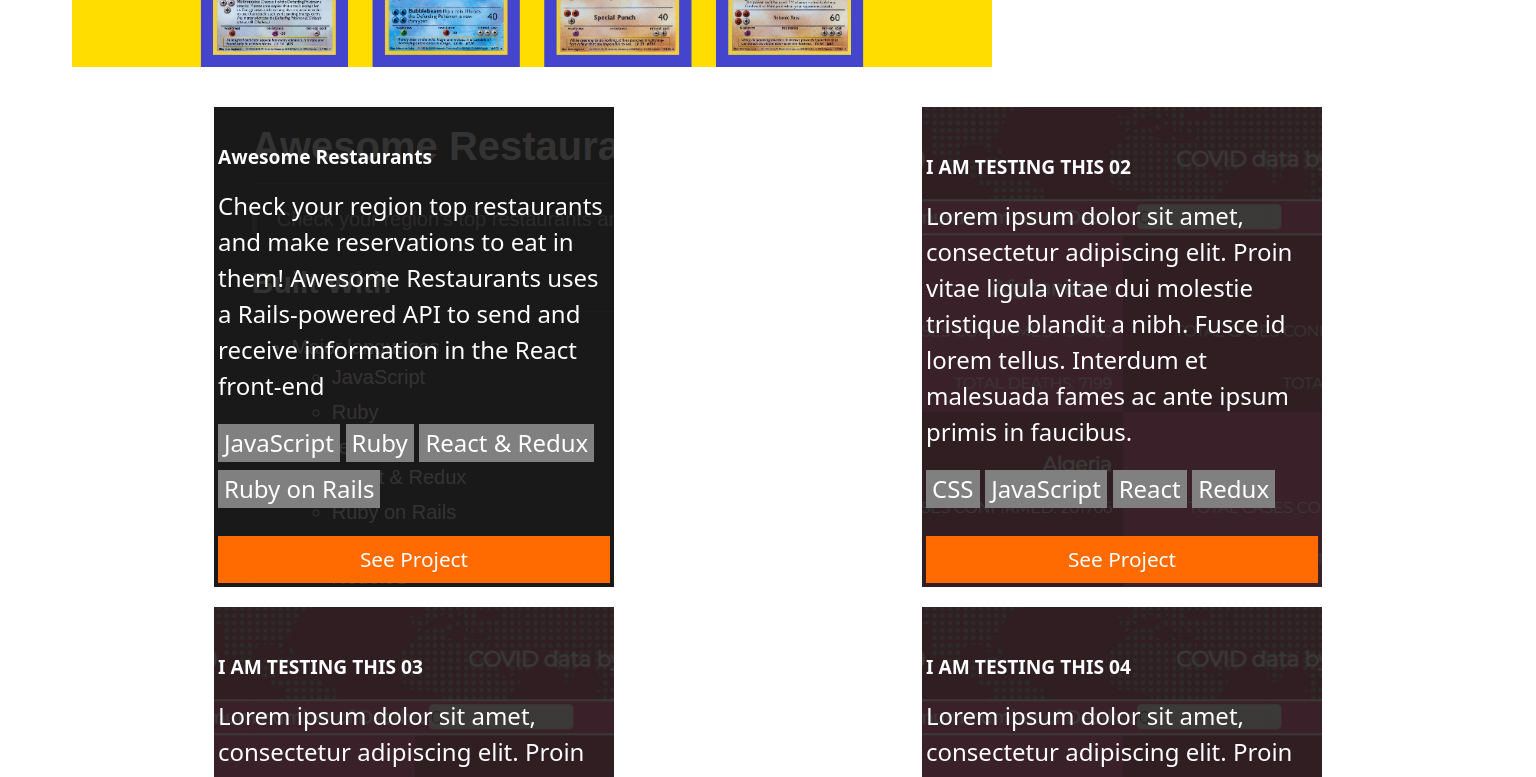
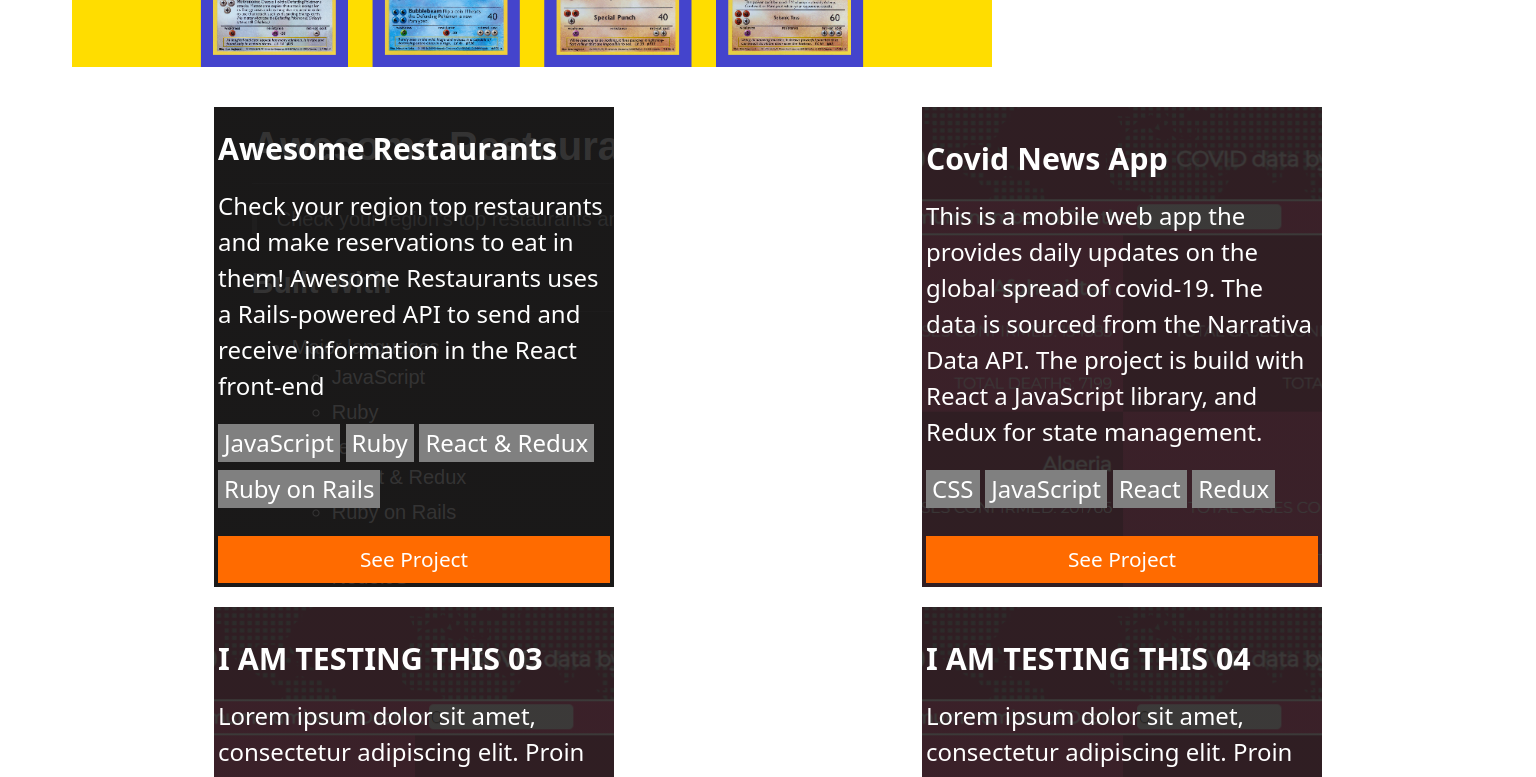
Before and after one commit to tiagorahal/portfolio-page, a React (Create React App) app: page / in a window 1536 px wide. Shown: the part 1300-2077 px from the top of the page. Built offline with nearby package versions, Linux system fonts and the light colour scheme.

Commit message:
Add second project

```diff
--- a/src/components/projectComponent/projectComponent.js
+++ b/src/components/projectComponent/projectComponent.js
@@ -16,14 +16,14 @@ const mockDataOne = [
     projectLink: 'https://github.com/tiagorahal/awesome-resturants',
   },
   {
-    projectTitle: 'I AM TESTING THIS 02',
-    projectText: 'Lorem ipsum dolor sit amet, consectetur adipiscing elit. Proin vitae ligula vitae dui molestie tristique blandit a nibh. Fusce id lorem tellus. Interdum et malesuada fames ac ante ipsum primis in faucibus. ',
+    projectTitle: 'Covid News App',
+    projectText: 'This is a mobile web app the provides daily updates on the global spread of covid-19. The data is sourced from the Narrativa Data API. The project is build with React a JavaScript library, and Redux for state management.',
     projectClass: 'projectTwo inner-content d-flex flex-column justify-content-end p-1',
     firstButton: 'CSS',
     secondButton: 'JavaScript',
     thirdButton: 'React',
     fourthButton: 'Redux',
-    projectLink: 'https://github.com/tiagorahal/awesome-resturants',
+    projectLink: 'https://github.com/tiagorahal/covid-tracker',
   },
 ];
 
--- a/src/styles/queries.css
+++ b/src/styles/queries.css
@@ -425,4 +425,8 @@
   .inner-content {
     font-size: 1.5rem;
   }
+
+  .project-title {
+    font-size: 1.9rem;
+  }
 }
```
